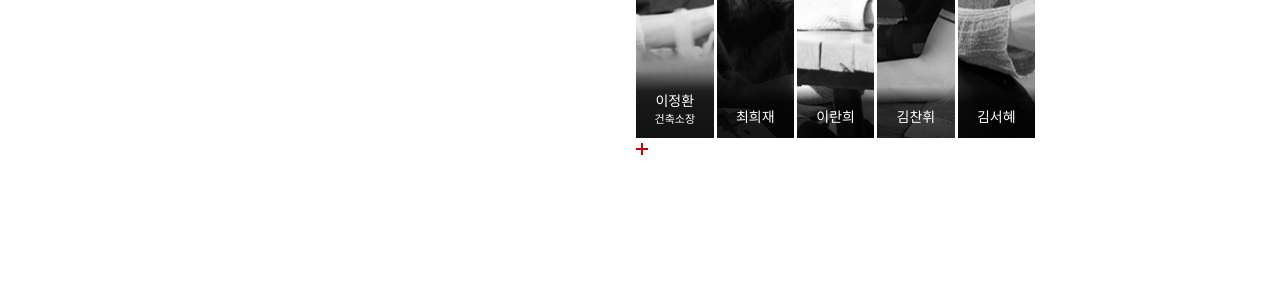
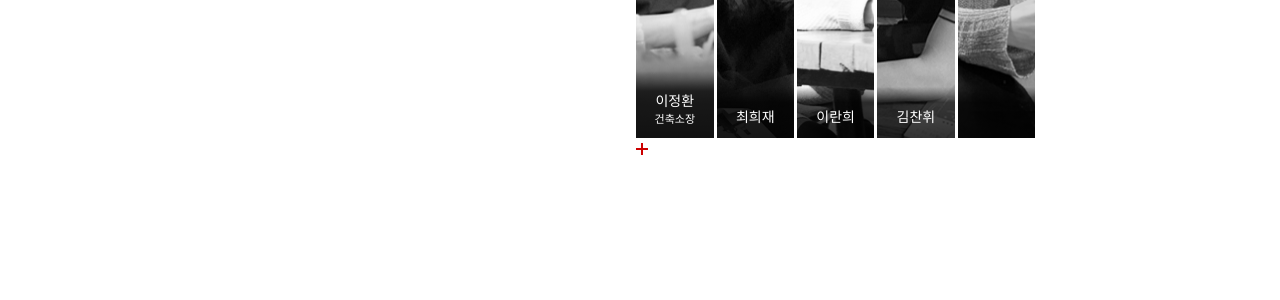
Before and after one commit to space4for/space4for.github.io, a Jekyll site: the page built from people.html, in a window 1280 px wide. Shown: the part 461-761 px from the top of the page. Built offline with Jekyll 4.4.1, drawn with Linux system fonts in a browser that asks for light colours; nearby versions of some CDN libraries.

Commit message:
Update members.json

```diff
--- a/_data/members.json
+++ b/_data/members.json
@@ -29,8 +29,8 @@
 			"bwimage" : "assets/images/people/chanhwi_bw.jpg"
 		},
 		{
-			"name" : "김서혜",
-			"name-en" : "Kim,<br> Seo-Hye",
+			"name" : "",
+			"name-en" : "",
 			"title" : "",
 			"image" : "assets/images/people/seohye.jpg",
 			"bwimage" : "assets/images/people/seohye_bw.jpg"
```
